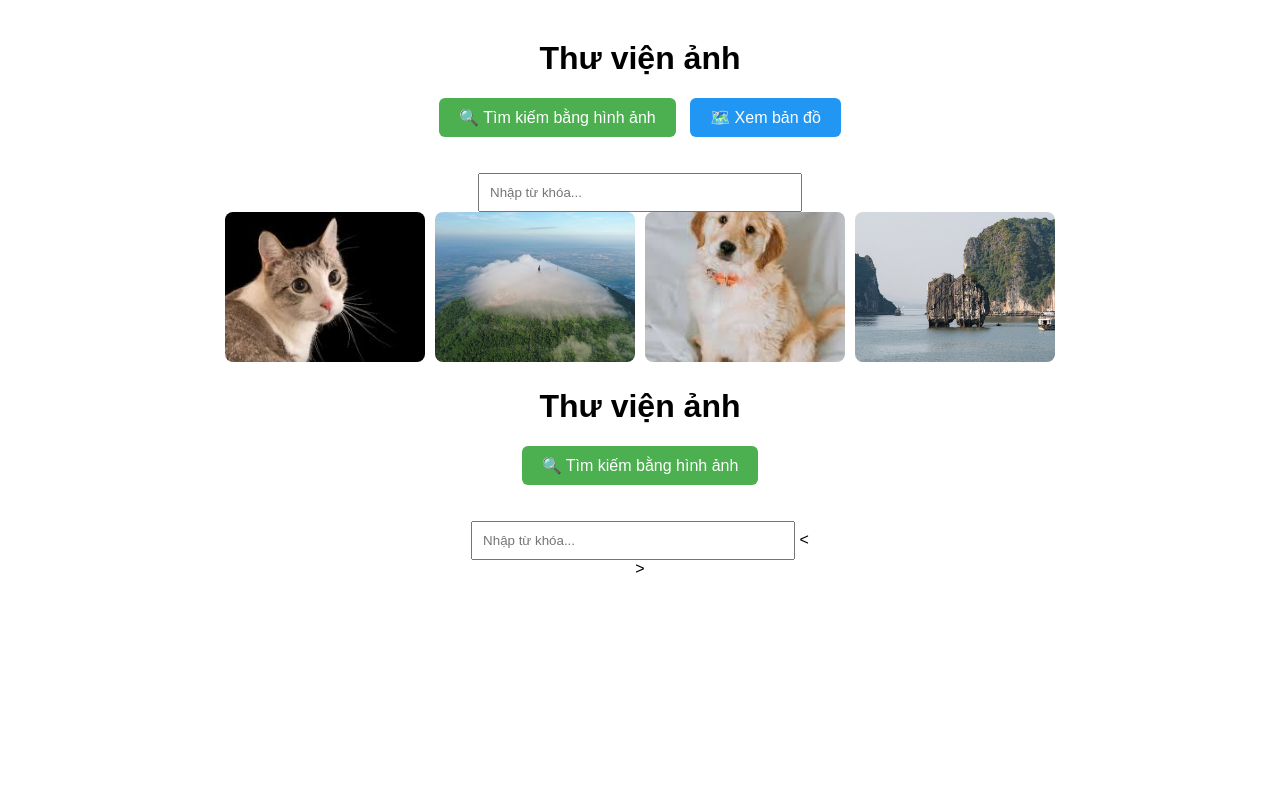
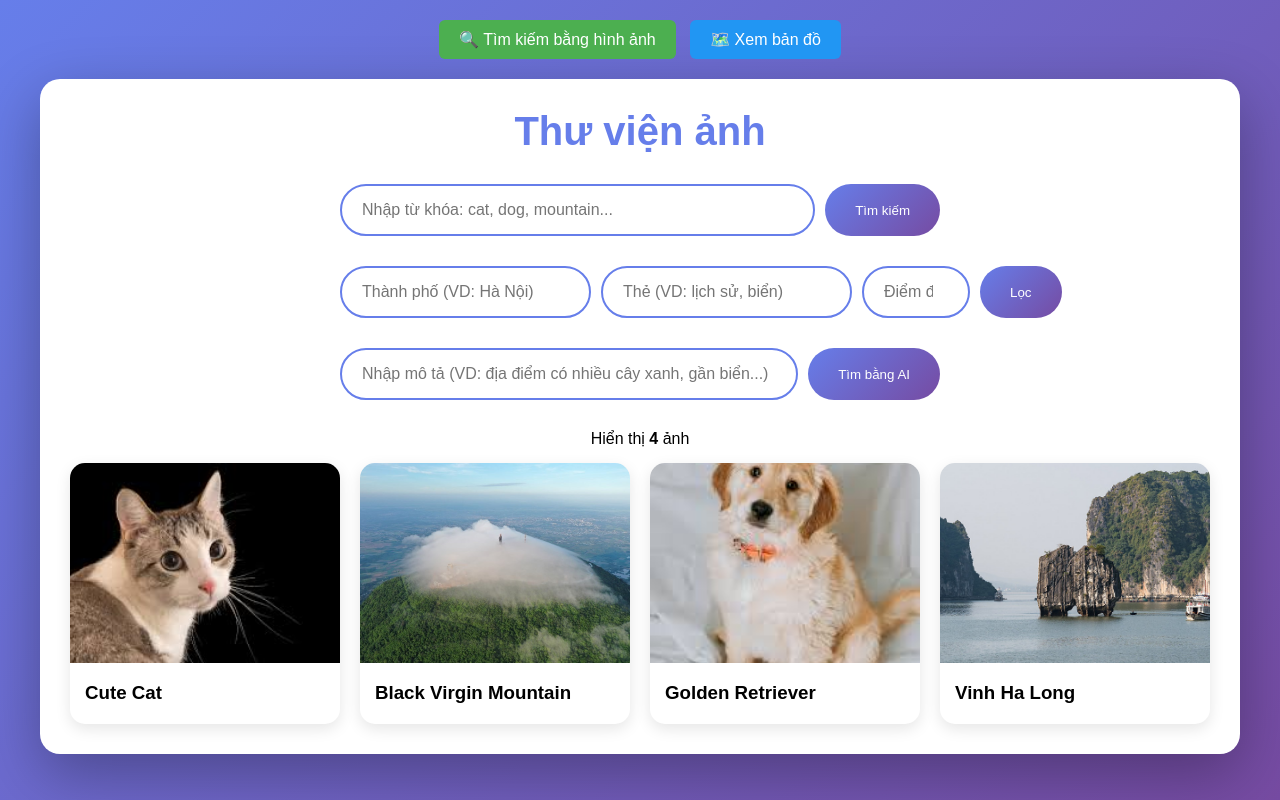
Before and after one commit to thuan65/SightSeeingWebApp, a Flask app: page / in a window 1280 px wide. Run offline with Flask 3, Linux system fonts and the light colour scheme; data comes from the database, SQL or seed files in the repository; both versions use the stored data as it was after the commit; parts of the project's set-up code (start-up, migrations or seed data) failed here and were passed over.

Commit message:
Gộp file, chỉnh giao diện

```diff
--- a/app.py
+++ b/app.py
@@ -1,15 +1,20 @@
 # Back end
 
-from flask import Flask, render_template, request, jsonify
-from sqlalchemy import create_engine
+from flask import Flask, render_template, request, jsonify, Response, json
+from sentence_transformers import SentenceTransformer, util
+from sqlalchemy import create_engine, text
 from sqlalchemy.orm import sessionmaker
 from createDataBase import Image
+import torch
 
 app = Flask(__name__)
 
+app.config['JSON_AS_ASCII'] = False
 engine = create_engine("sqlite:///images.db")
 Session = sessionmaker(bind=engine)
 session = Session()
+# Kết nối tới database SQLite
+engine = create_engine("sqlite:///places.db")
 
 @app.route("/")
 def index():
@@ -64,6 +69,61 @@ def search_image():
 
     return render_template("search_image.html")
 
+@app.route("/search_filter", methods=["GET"])
+def search_filter():
+    city = request.args.get("city", "")
+    tag = request.args.get("tag", "")
+    min_rating = float(request.args.get("rating", 0))
+
+    query = "SELECT * FROM places WHERE 1=1"
+    params = {}
+
+    if city:
+        query += " AND city LIKE :city"
+        params["city"] = f"%{city}%"
+
+    if tag:
+        query += " AND tags LIKE :tag"
+        params["tag"] = f"%{tag}%"
+
+    query += " AND rating >= :min_rating"
+    params["min_rating"] = min_rating
+
+    with engine.connect() as conn:
+        results = conn.execute(text(query), params).mappings().all()
+
+    response = json.dumps([dict(row) for row in results], ensure_ascii=False)
+    return Response(response, content_type="application/json; charset=utf-8")
+
+model = SentenceTransformer("keepitreal/vietnamese-sbert")
+@app.route("/search_text", methods =["GET"])
+def search_text():
+    query_text = request.args.get("query", "")
+    if not query_text:
+        return jsonify([])
+
+    # B1: mã hóa câu người dùng nhập thành vector
+    query_embedding = model.encode(query_text, convert_to_tensor=True)
+
+    # B2: Lấy toàn bộ địa điểm trong DB
+    with engine.connect() as conn:
+        results = conn.execute(text("SELECT * FROM places")).mappings().all()
+
+    # B3: So sánh độ tương đồng giữa query và mô tả từng địa điểm
+    scored = []
+    for r in results:
+        place_embedding = model.encode(r["description"], convert_to_tensor=True)
+        similarity = util.cos_sim(query_embedding, place_embedding).item()
+        scored.append((similarity, r))
+
+    # B4: Sắp xếp theo độ tương đồng cao nhất
+    scored.sort(reverse=True, key=lambda x: x[0])
+    top_results = [dict(x[1]) for x in scored[:2]]
+
+    response = json.dumps(top_results, ensure_ascii=False)
+    return Response(response, content_type="application/json; charset=utf-8")
+
+
 @app.route("/map")
 def show_map():
     return render_template("map.html")
--- a/requirements.txt
+++ b/requirements.txt
@@ -11,6 +11,7 @@ huggingface-hub==0.36.0
 idna==3.11
 itsdangerous==2.2.0
 Jinja2==3.1.6
+joblib==1.5.2
 MarkupSafe==3.0.3
 mpmath==1.3.0
 networkx==3.5
@@ -22,9 +23,13 @@ PyYAML==6.0.3
 regex==2025.10.23
 requests==2.32.5
 safetensors==0.6.2
+scikit-learn==1.7.2
+scipy==1.16.3
+sentence-transformers==5.1.2
 setuptools==80.9.0
 SQLAlchemy==2.0.44
 sympy==1.14.0
+threadpoolctl==3.6.0
 tokenizers==0.22.1
 torch==2.9.0
 tqdm==4.67.1
--- a/templates/index.html
+++ b/templates/index.html
@@ -2,29 +2,99 @@
 <html>
 <head>
   <meta charset="UTF-8">
+  <meta name="viewport" content="width=device-width, initial-scale=1.0">
   <title>Thư viện ảnh</title>
   <style>
-    body { font-family: sans-serif; text-align: center; margin: 40px; }
-    input { padding: 10px; width: 300px; }
-    .gallery { display: flex; flex-wrap: wrap; justify-content: center; gap: 10px; }
-    .gallery img { width: 200px; height: 150px; object-fit: cover; border-radius: 8px; cursor: pointer; }
+      * { margin: 0; padding: 0; box-sizing: border-box; }
+
+      body {
+          font-family: sans-serif;
+          background: linear-gradient(135deg, #667eea 0%, #764ba2 100%);
+          min-height: 100vh;
+          padding: 20px;
+      }
+
+      .container {
+          max-width: 1200px;
+          margin: 0 auto;
+          background: white;
+          border-radius: 20px;
+          padding: 30px;
+          box-shadow: 0 20px 60px rgba(0,0,0,0.3);
+      }
+
+      h1 {
+          text-align: center;
+          color: #667eea;
+          margin-bottom: 30px;
+          font-size: 2.5em;
+      }
+
+      .search-box {
+          display: flex;
+          gap: 10px;
+          margin-bottom: 30px;
+          max-width: 600px;
+          margin-left: auto;
+          margin-right: auto;
+      }
+
+      .search-box input {
+          flex: 1;
+          padding: 15px 20px;
+          border: 2px solid #667eea;
+          border-radius: 50px;
+          font-size: 16px;
+          outline: none;
+      }
+
+      .search-box button {
+          padding: 15px 30px;
+          background: linear-gradient(135deg, #667eea 0%, #764ba2 100%);
+          color: white;
+          border: none;
+          border-radius: 50px;
+          cursor: pointer;
+      }
+
+      .image-grid {
+          display: grid;
+          grid-template-columns: repeat(auto-fill, minmax(250px, 1fr));
+          gap: 20px;
+      }
+
+      .image-card {
+          background: white;
+          border-radius: 15px;
+          overflow: hidden;
+          box-shadow: 0 5px 15px rgba(0,0,0,0.1);
+          cursor: pointer;
+          transition: 0.3s;
+      }
+
+      .image-card:hover {
+          transform: translateY(-8px);
+          box-shadow: 0 15px 30px rgba(0,0,0,0.2);
+      }
+
+      .image-card img {
+          width: 100%;
+          height: 200px;
+          object-fit: cover;
+      }
+
+      .image-info { padding: 15px; }
+      .image-info h3 { margin-bottom: 5px; }
+      .tags { color: #667eea; font-style: italic; font-size: 14px; }
+
+      .no-results { text-align: center; padding: 40px; color: #777; }
   </style>
 </head>
-<!--<body>
-  <h1>Thư viện ảnh</h1>-->
-
-<!-- ô tìm kiếm -->
-  <!--<input id="search" placeholder="Nhập từ khóa..." oninput="searchImages()">-->
-
-  <!-- nơi hiển thị kết quả -->
-  <!--<div id="results" class="gallery"></div>-->
-
 <!--UPDATE BODY ĐỂ HIỆN RA TÌM KIẾM BẰNG HÌNH ẢNH-->
 <body>
-    <h1>Thư viện ảnh</h1>
 
   <!-- nút chuyển đến trang tìm kiếm bằng ảnh -->
-    <p>
+  <p style="text-align: center;">
   <a href="/search_image" style="
     display: inline-block;
     background-color: #4CAF50;
@@ -45,74 +115,145 @@
     margin-bottom: 20px;
   ">🗺️ Xem bản đồ</a>
 </p>
+<div class="container">
+  <h1>Thư viện ảnh</h1>
 
-    <!-- ô tìm kiếm -->
-    <input id="search" placeholder="Nhập từ khóa..." oninput="searchImages()">
+  <div class="search-box">
+      <input id="searchInput" placeholder="Nhập từ khóa: cat, dog, mountain..." value="{{ keyword }}">
+      <button onclick="searchImages()">Tìm kiếm</button>
+  </div>
 
-    <!-- nơi hiển thị kết quả -->
-    <div id="results" class="gallery"></div>
+  <!-- Bộ lọc nâng cao -->
+    <div class="search-box" style="margin-top: 10px;">
+      <input id="cityInput" placeholder="Thành phố (VD: Hà Nội)">
+      <input id="tagInput" placeholder="Thẻ (VD: lịch sử, biển)">
+      <input id="ratingInput" type="number" min="0" max="5" step="0.5" placeholder="Điểm đánh giá tối thiểu">
+      <button onclick="searchFilter()">Lọc</button>
+    </div>
+
+    <!-- Tìm kiếm thông minh bằng ngôn ngữ tự nhiên -->
+    <div class="search-box" style="margin-top: 10px;">
+      <input id="queryText" placeholder="Nhập mô tả (VD: địa điểm có nhiều cây xanh, gần biển...)">
+      <button onclick="searchText()">Tìm bằng AI</button>
+  </div>
+
+  {% if keyword %}
+  <div style="text-align:center; margin-bottom:15px;">
+      Tìm thấy <b>{{ images|length }}</b> ảnh cho "<b>{{ keyword }}</b>"
+  </div>
+  {% else %}
+  <div style="text-align:center; margin-bottom:15px;">
+      Hiển thị <b>{{ images|length }}</b> ảnh
+  </div>
+  {% endif %}
+
+  <div id="results" class="image-grid">
+    {% for image in images %}
+    <div class="image-card" data-id="{{ image.id }}" onclick="viewDetail(this.dataset.id)">
+      <img src="{{ url_for('static', filename='images/' + image.filename) }}"
+        alt="{{ image.name }}">
+          <div class="image-info">
+            <h3>{{ image.name }}</h3>
+              <div class="tags">{{ image.tags }}</div>
+          </div>
+    </div>
+        {% endfor %}
+   </div>
+</div>
 
 <script>
-        // Hàm tìm kiếm
   async function searchImages() {
-            const query = document.getElementById('search').value;
+    const query = document.getElementById('searchInput').value.trim();
     const res = await fetch(`/api/search?q=${encodeURIComponent(query)}`);
     const data = await res.json();
 
     const container = document.getElementById('results');
+    if (!container) return;
+
+    if (data.length === 0) {
+      container.innerHTML = `<div class="no-results">Không tìm thấy ảnh nào cho "<b>${query}</b>"</div>`;
+      return;
+    }
+
     container.innerHTML = data.map(img => `
-            <a href="/image/${img.id}">
+      <div class="image-card" onclick="viewDetail(${img.id})">
         <img src="/static/images/${img.filename}" alt="${img.name}">
-            </a>
+        <div class="image-info">
+          <h3>${img.name}</h3>
+          <div class="tags">${img.tags || ''}</div>
+        </div>
+      </div>
     `).join('');
   }
 
-        // Hiển thị tất cả ảnh khi mở trang
+  document.getElementById('searchInput').addEventListener('keypress', e => {
+    if (e.key === 'Enter') searchImages();
+  });
+
+  function viewDetail(imageId) {
+    window.location.href = '/image/' + imageId;
+  }
+
+  // Tải tất cả ảnh khi mở trang
   window.onload = () => searchImages();
-    </script>
 
+  // Lọc theo thành phố, thẻ và đánh giá
+async function searchFilter() {
+  const city = document.getElementById('cityInput').value.trim();
+  const tag = document.getElementById('tagInput').value.trim();
+  const rating = document.getElementById('ratingInput').value.trim() || 0;
 
-<!--UPDATE BODY ĐỂ HIỆN RA TÌM KIẾM BẰNG HÌNH ẢNH-->
-<body>
-    <h1>Thư viện ảnh</h1>
-
-    <!-- nút chuyển đến trang tìm kiếm bằng ảnh -->
-
-    <p>
-        <a href="/search_image" style="
-      display: inline-block;
-      background-color: #4CAF50;
-      color: white;
-      padding: 10px 20px;
-      border-radius: 6px;
-      text-decoration: none;
-      margin-bottom: 20px;
-    ">🔍 Tìm kiếm bằng hình ảnh</a>
-    </p>
-
-    <!-- ô tìm kiếm -->
-    <input id="search" placeholder="Nhập từ khóa..." oninput="searchImages()">
-    <!-- nơi hiển thị kết quả -->
-    <<div id="results" class="gallery"></div>>
-
-
-    <script>
-        // Hàm tìm kiếm
-        async function searchImages() {
-            const query = document.getElementById('search').value;
-            const res = await fetch(`/api/search?q=${encodeURIComponent(query)}`);
+  const url = `/search_filter?city=${encodeURIComponent(city)}&tag=${encodeURIComponent(tag)}&rating=${rating}`;
+  const res = await fetch(url);
   const data = await res.json();
 
   const container = document.getElementById('results');
-            container.innerHTML = data.map(img => `
-            <a href="/image/${img.id}">
-              <img src="/static/images/${img.filename}" alt="${img.name}">
-            </a>
+  if (!container) return;
+
+  if (data.length === 0) {
+    container.innerHTML = `<div class="no-results">Không tìm thấy địa điểm phù hợp</div>`;
+    return;
+  }
+
+  container.innerHTML = data.map(place => `
+    <div class="image-card" onclick="viewDetail(${place.id})">
+      <img src="/static/images/${place.image || 'default.jpg'}" alt="${place.name}">
+      <div class="image-info">
+        <h3>${place.name}</h3>
+        <div class="tags">${place.city || ''} - ${place.tags || ''}</div>
+        <div class="tags">⭐ ${place.rating || '0'}</div>
+      </div>
+    </div>
   `).join('');
 }
 
-        // Hiển thị tất cả ảnh khi mở trang
-        window.onload = () => searchImages();
+// Tìm bằng AI (Semantic Search)
+async function searchText() {
+  const query = document.getElementById('queryText').value.trim();
+  if (!query) return;
+
+  const res = await fetch(`/search_text?query=${encodeURIComponent(query)}`);
+  const data = await res.json();
+
+  const container = document.getElementById('results');
+  if (!container) return;
+
+  if (data.length === 0) {
+    container.innerHTML = `<div class="no-results">Không tìm thấy kết quả phù hợp cho "${query}"</div>`;
+    return;
+  }
+
+  container.innerHTML = data.map(place => `
+    <div class="image-card" onclick="viewDetail(${place.id})">
+      <img src="/static/images/${place.image || 'default.jpg'}" alt="${place.name}">
+      <div class="image-info">
+        <h3>${place.name}</h3>
+        <div class="tags">${place.city || ''} - ${place.tags || ''}</div>
+        <div class="tags">⭐ ${place.rating || '0'}</div>
+      </div>
+    </div>
+  `).join('');
+}
 </script>
 
 </body>
```
Also changed, not shown: createDataBase.py (+60 -3 lines), README.txt, images.db, places.db. Lines whose indentation alone changed are shown as unchanged.
